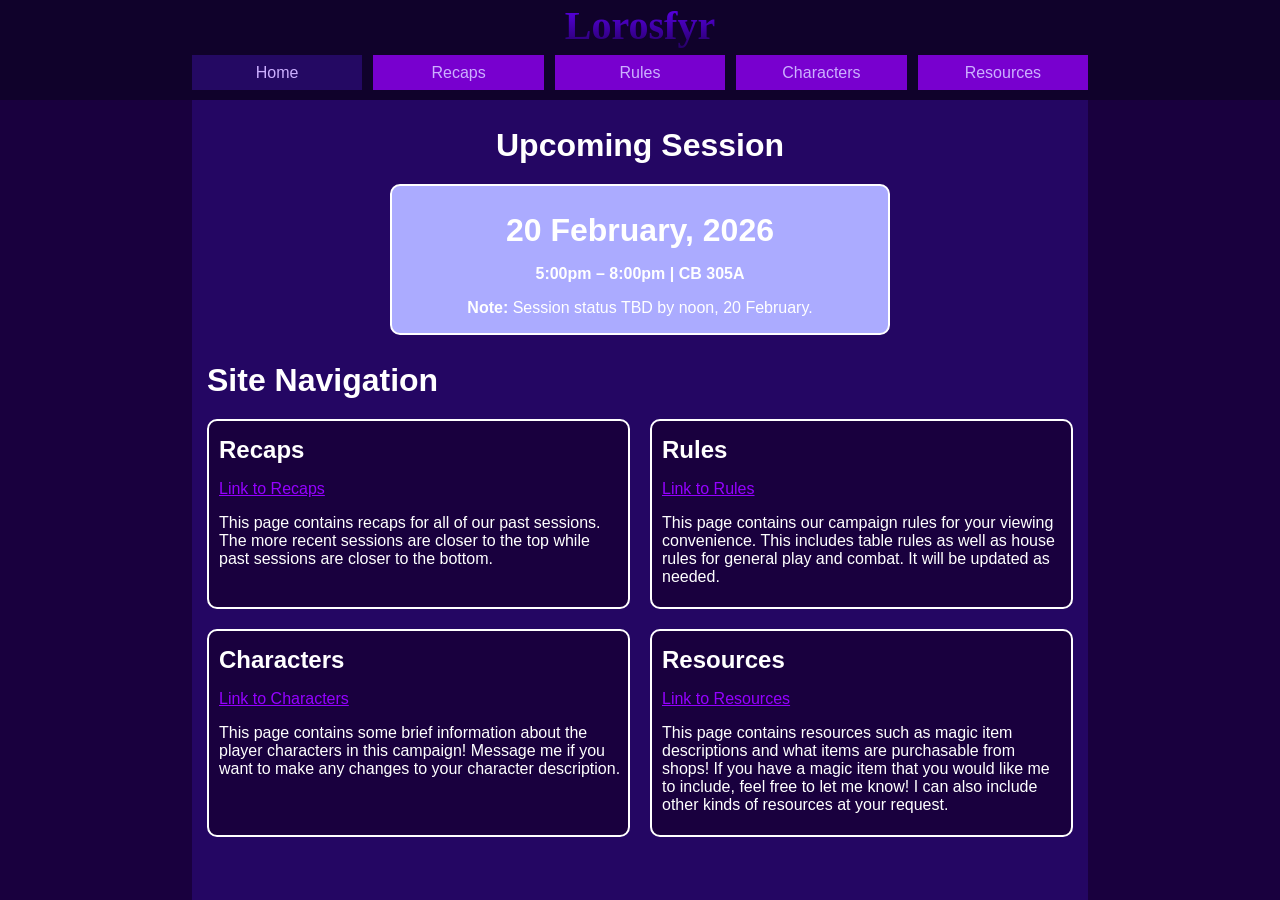
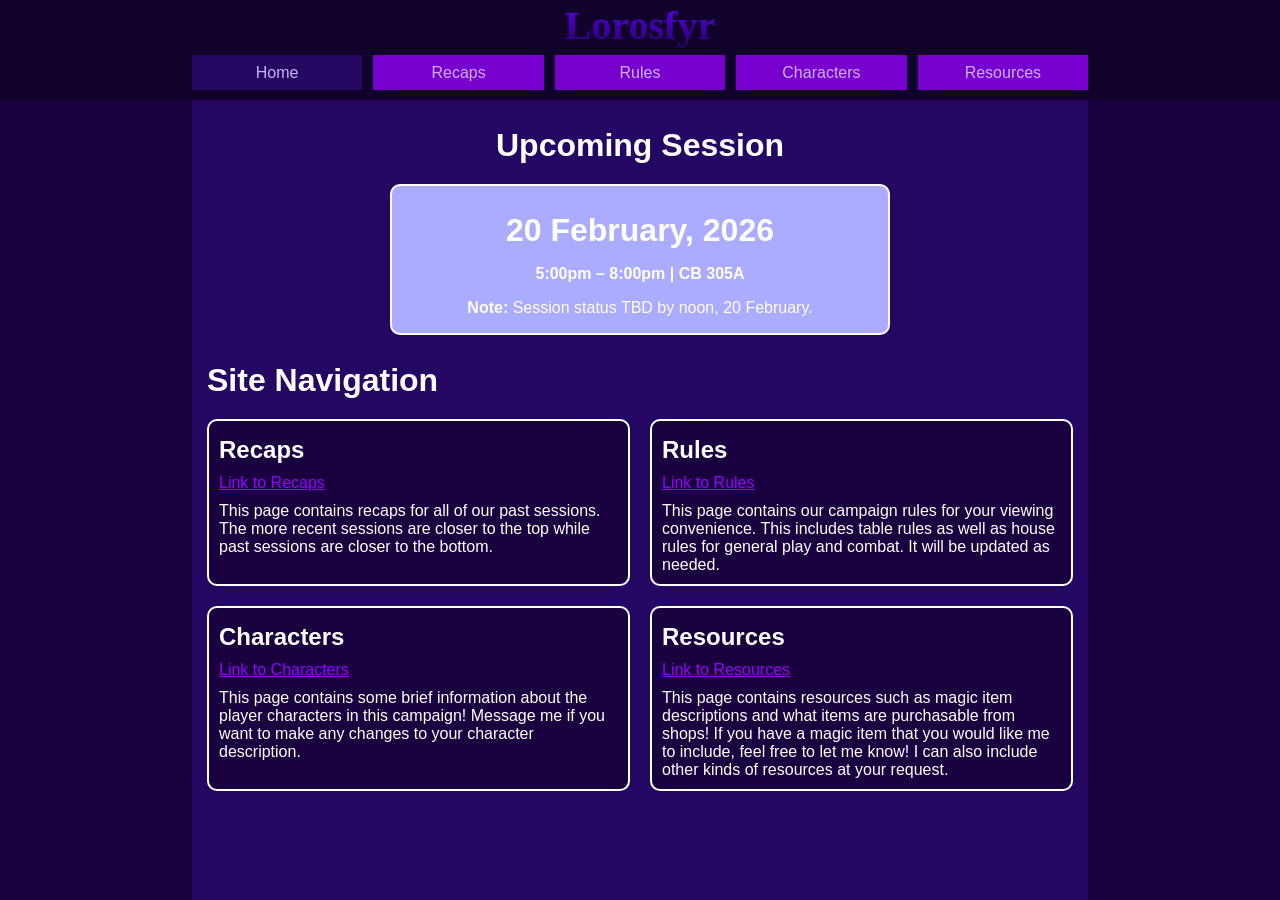

Add files via upload

--- a/main.css
+++ b/main.css
@@ -199,13 +199,17 @@ nav > a:hover {
 	padding: 0px 5px;
 }
 
+.c-date {
+	color: plum;
+}
+
 .box > h3 {
 	margin-top: 10px;
 	margin-left: 5px;
 }
 
 .box > p {
-	margin-left: 5px;
+	margin: 10px 5px 5px;
 }
 /*Element Classes End*/
 
